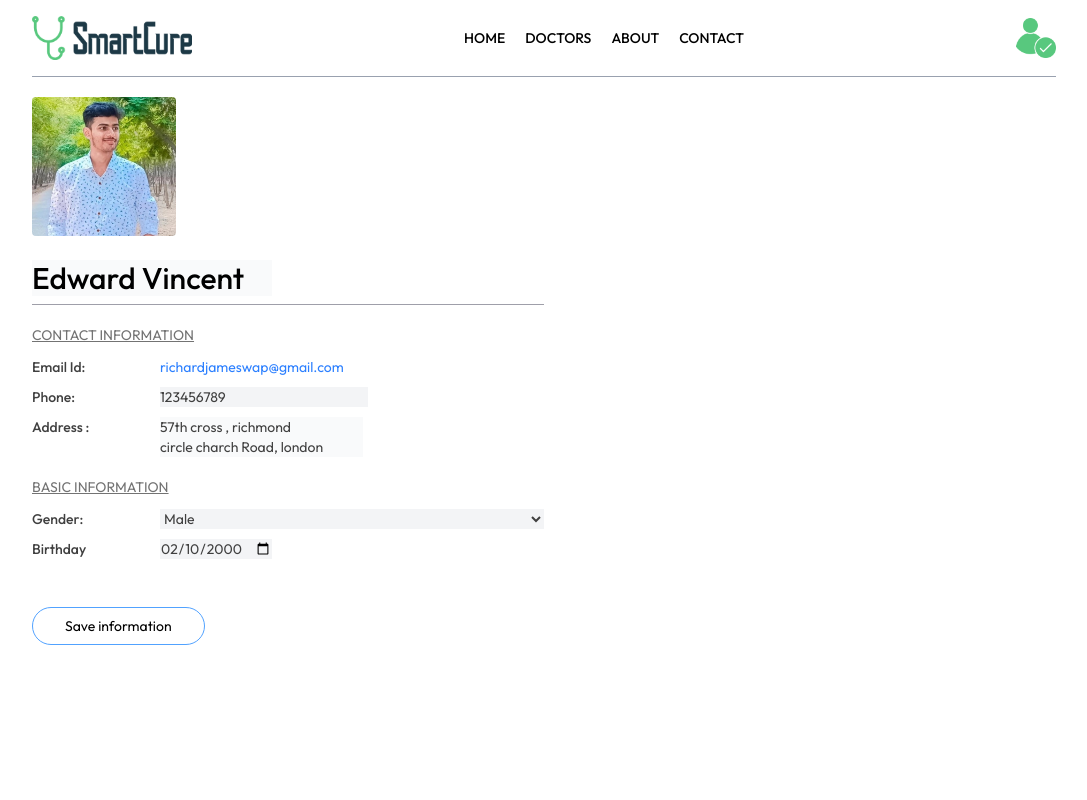
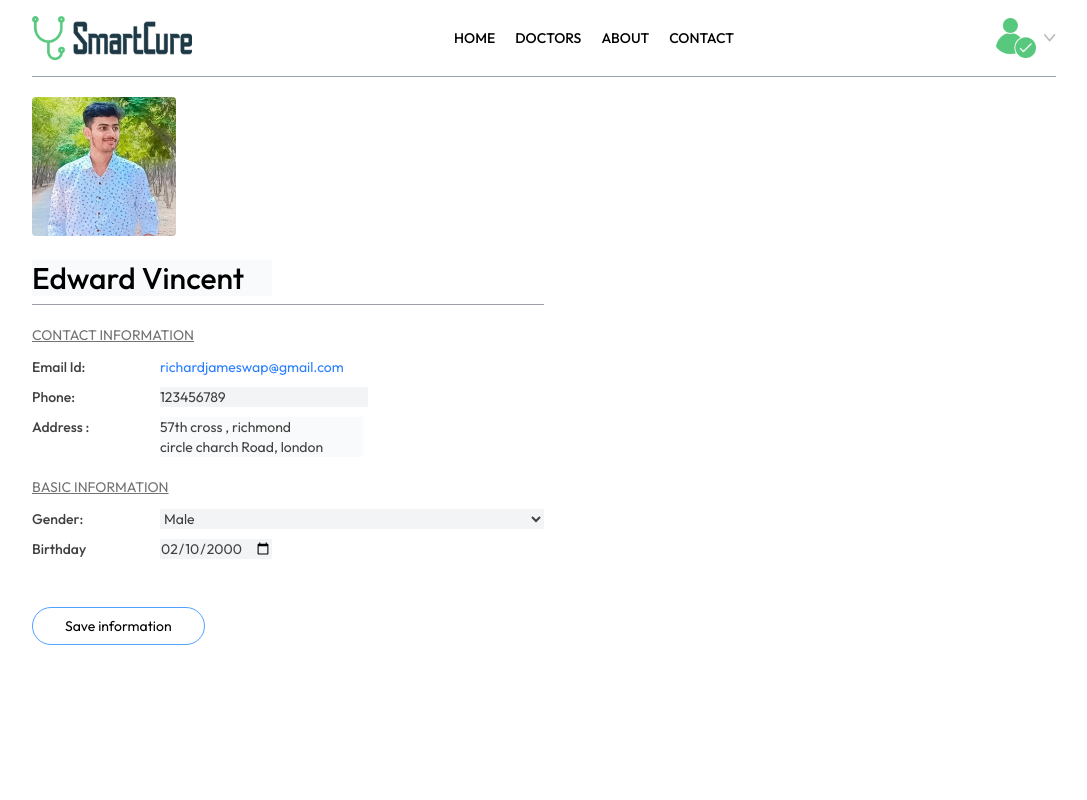
Before and after one commit to TanmayKarmakar7/SmartCure, a React (Vite) app in the folder frontend/: page /my-profile in a window 1280 px wide. Shown: the top 800 px of the page, without its empty margins (96-1183 px from the left). Built offline with nearby package versions, Linux system fonts and the light colour scheme; the HTML template or start-up script is replaced by a standard one.

Commit message:
Updated Code

```diff
--- a/frontend/src/components/Navbar.jsx
+++ b/frontend/src/components/Navbar.jsx
@@ -35,7 +35,7 @@ const Navbar = () => {
             token
             ? <div className='flex items-center gap-2 cursor-pointer group relative'>
                 <img src={assets.profile_pic} alt="profile-picture" className='w-10' />
-                {/* <img src={assets.dropdown_icon} alt="dropdown-icon" className='w-2.5' /> */}
+                <img src={assets.dropdown_icon} alt="dropdown-icon" className='w-3 hidden md:block opacity-50' />
                 <div className='absolute top-0 right-0 pt-[55px] text-base font-medium text-gray-600 z-20 hidden group-hover:block'>
                     <div className='min-w-48 bg-stone-100 rounded flex flex-col gap-4 p-4'>
                         <p onClick={() => navigate('/my-profile')} className='hover:text-black cursor-pointer'>My Profile</p>
```
